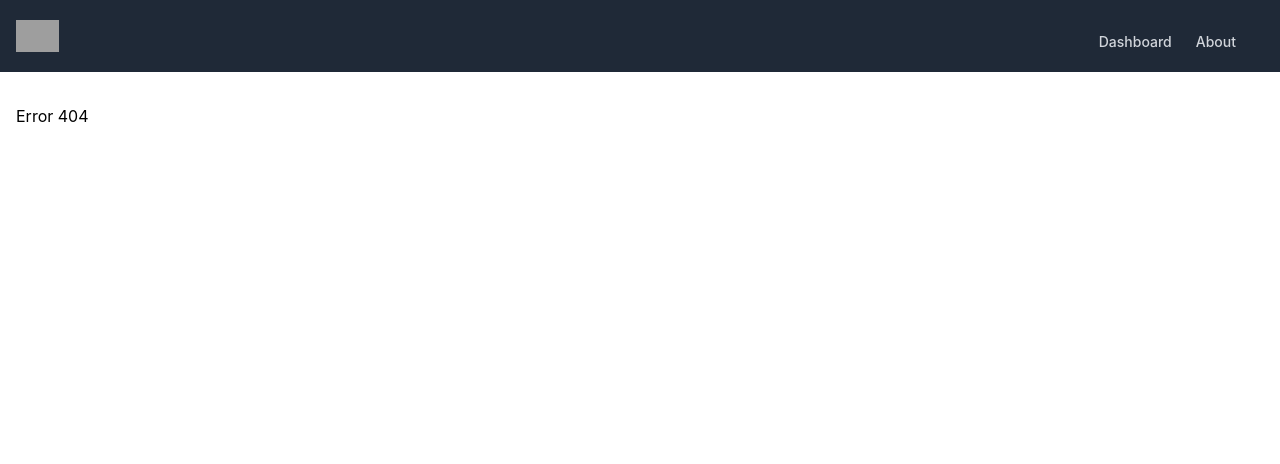
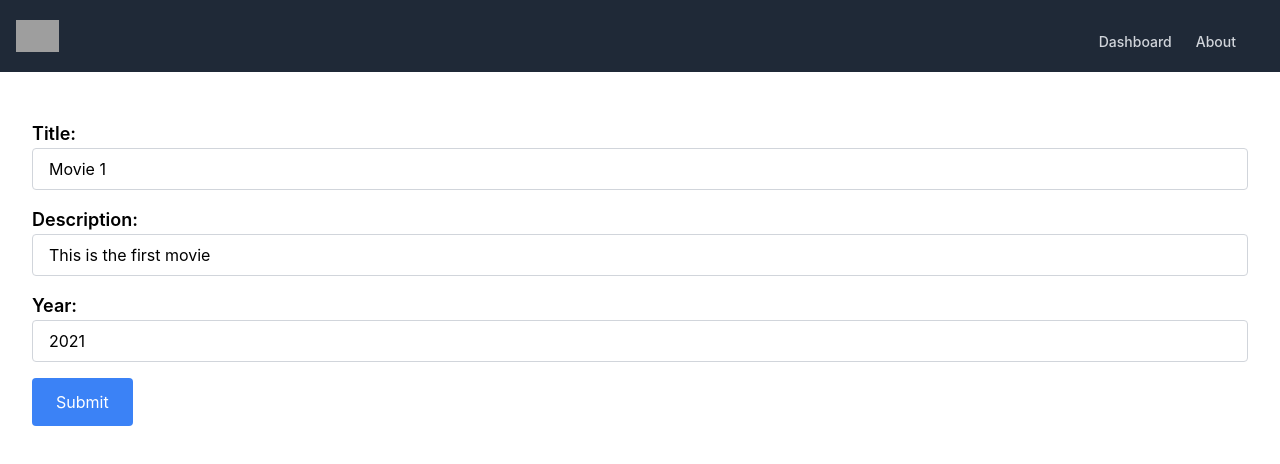
Before and after one commit to troias/react-playground, a React (Create React App) app: page /events/edit/1 in a window 1280 px wide. Before the commit this address had no page. Shown: the top 464 px of the page. Built offline with nearby package versions, Linux system fonts and the light colour scheme; grey boxes are pictures that could not be loaded.

Commit message:
added new hook

```diff
--- a/package.json
+++ b/package.json
@@ -6,6 +6,7 @@
     "@testing-library/jest-dom": "^5.16.5",
     "@testing-library/react": "^13.4.0",
     "@testing-library/user-event": "^13.5.0",
+    "formik": "^2.4.2",
     "react": "^18.2.0",
     "react-dom": "^18.2.0",
     "react-router-dom": "^6.12.1",
--- a/src/App.js
+++ b/src/App.js
@@ -5,8 +5,10 @@ import {
   RouterProvider,
   createRoutesFromElements,
   Route,
+  json,
   Link,
 } from "react-router-dom";
+import { Suspense } from "react";
 import Home from "./pages/home";
 import About from "./pages/about";
 import Layout from "./pages/layout";
@@ -14,6 +16,8 @@ import Error from "./pages/error";
 import ProductDetail from "./pages/productDetail";
 import Events from "./pages/events";
 import { eventList } from "./components/fakeApi/eventList";
+import EventDetail from "./pages/eventDetail";
+import EditItem from "./components/editItem";
 
 // const router = createBrowserRouter([
 //  {
@@ -35,28 +39,73 @@ const routeDefinitions = createRoutesFromElements(
     <Route path="/product/:id" element={<ProductDetail />} />
     <Route
       path="/events"
-      element={<Events />}
+      element={
+        <Suspense fallback={<Error />}>
+          <Events />
+        </Suspense>
+      }
       loader={async () => {
-        const data = await eventList();
-        console.log("data", data);
+        try {
+          const data = await eventList();
+          console.log("data", data);
 
-        // const res = new Response(
-        //   JSON.stringify({
-        //     data,
-        //   }),
-        //   {
-        //     status: 200,
-        //   }
-        // );
+          if (!data) {
+            throw json({ message: "Error" }, { status: 500 });
+          }
 
-        // data to json
+          return json(data, { status: 200 });
+        } catch (error) {
+          throw error;
+        }
+      }}
+    />
+    <Route
+      path="/events/:id"
+      element={<EventDetail />}
+      loader={async ({ params }) => {
+        try {
+          const data = await eventList();
 
-        // Loader logic for the Events route
-        // Perform any asynchronous operations here
-        // For example, fetching data from an API
-        // const response = await fetch("/api/events");
-        // const data = await response.json();
-        return data;
+          if (!data) {
+            throw json({ message: "Error" }, { status: 500 });
+          }
+
+          const event = data.find((event) => event.id === parseInt(params.id));
+
+          if (!event) {
+            throw json({ message: "Event not found" }, { status: 404 });
+          }
+
+          console.log("EventDetail data", event);
+          return json(event, { status: 200 });
+        } catch (error) {
+          throw error;
+        }
+      }}
+    />
+    <Route
+      path="/events/edit/:id"
+      id="edit"
+      element={<EditItem />}
+      loader={async ({ params }) => {
+        try {
+          const data = await eventList();
+
+          if (!data) {
+            throw json({ message: "Error" }, { status: 500 });
+          }
+
+          const event = data.find((event) => event.id === parseInt(params.id));
+
+          if (!event) {
+            throw json({ message: "Event not found" }, { status: 404 });
+          }
+
+          console.log("EventDetail data", event);
+          return json(event, { status: 200 });
+        } catch (error) {
+          throw error;
+        }
       }}
     />
     <Route path="*" element={<Error />} />
--- /dev/null
+++ b/src/components/editItem.js
@@ -0,0 +1,70 @@
+import React from "react";
+import { Formik, Form, Field } from "formik";
+import { useRouteLoaderData } from "react-router-dom";
+
+export default function EditItem() {
+  const data = useRouteLoaderData("edit");
+  console.log("useRouteLoaderData", data);
+  const { id, title, description, year } = data;
+  return (
+    <div className="container mx-auto p-4">
+      <Formik
+        initialValues={{
+          title: title,
+          description: description,
+          year: year,
+        }}
+        onSubmit={(values) => {
+          console.log(values);
+        }}
+      >
+        <Form className="space-y-4">
+          <div>
+            <label htmlFor="title" className="block text-lg font-semibold">
+              Title:
+            </label>
+            <Field
+              type="text"
+              id="title"
+              name="title"
+              className="border border-gray-300 rounded px-4 py-2 w-full focus:outline-none focus:border-blue-500"
+            />
+          </div>
+          <div>
+            <label
+              htmlFor="description"
+              className="block text-lg font-semibold"
+            >
+              Description:
+            </label>
+            <Field
+              type="text"
+              id="description"
+              name="description"
+              className="border border-gray-300 rounded px-4 py-2 w-full focus:outline-none focus:border-blue-500"
+            />
+          </div>
+          <div>
+            <label htmlFor="year" className="block text-lg font-semibold">
+              Year:
+            </label>
+            <Field
+              type="text"
+              id="year"
+              name="year"
+              className="border border-gray-300 rounded px-4 py-2 w-full focus:outline-none focus:border-blue-500"
+            />
+          </div>
+          <div>
+            <button
+              type="submit"
+              className="bg-blue-500 text-white px-6 py-3 rounded hover:bg-blue-600 focus:outline-none focus:bg-blue-600"
+            >
+              Submit
+            </button>
+          </div>
+        </Form>
+      </Formik>
+    </div>
+  );
+}
--- /dev/null
+++ b/src/components/eventItem.js
@@ -0,0 +1,17 @@
+import React from "react";
+import { useLoaderData, Link } from "react-router-dom";
+
+export default function EventItem() {
+  const data = useLoaderData();
+  const { id, title, description, year } = data;
+  return (
+    <div>
+      <h2>{title}</h2>
+      <p>{description}</p>
+      <p>{year}</p>
+      <Link to={`/events/edit/${id}`} params={{ id }}>
+        Edit
+      </Link>
+    </div>
+  );
+}
--- a/src/pages/error.js
+++ b/src/pages/error.js
@@ -1,10 +1,9 @@
-import React from 'react'
+import React from "react";
+import { useRouteError } from "react-router-dom";
 
-export default function error() {
-  return (
-    <div>
-        Error 404
+export default function Error() {
+  const error = useRouteError();
 
-    </div>
-  )
+  console.log("error", error);
+  return <div>Error 404</div>;
 }
--- /dev/null
+++ b/src/pages/eventDetail.js
@@ -0,0 +1,12 @@
+import React from "react";
+import { useParams } from "react-router-dom";
+import EventItem from "../components/eventItem";
+
+export default function EventDetail() {
+  return (
+    <div>
+      Event Detail
+      <EventItem />
+    </div>
+  );
+}
--- /dev/null
+++ b/src/pages/eventEdit.js
@@ -0,0 +1,29 @@
+import React from "react";
+
+export default function eventEdit() {
+  return (
+    <div>
+      {/* //Edit Event Form  */}
+      <form>
+        <label for="title">Title:</label>
+        <input type="text" id="title" name="title" value="Title" />
+        <br />
+        <br />
+        <label for="description">Description:</label>
+        <input
+          type="text"
+          id="description"
+          name="description"
+          value="Description"
+        />
+        <br />
+        <br />
+        <label for="year">Year:</label>
+        <input type="text" id="year" name="year" value="Year" />
+        <br />
+        <br />
+        <input type="submit" value="Submit" />
+      </form>
+    </div>
+  );
+}
--- a/src/pages/events.js
+++ b/src/pages/events.js
@@ -1,5 +1,5 @@
 import React, { useEffect, useState } from "react";
-import { useLoaderData, useNavigation } from "react-router-dom";
+import { useLoaderData, useNavigation, Link } from "react-router-dom";
 
 export default function Events() {
   const data = useLoaderData();
@@ -11,18 +11,17 @@ export default function Events() {
   //Loading spinnder
 
   // {navigation.state === "loading" && <Loading />}
-
   return (
     <div>
       <h1>Events</h1>
       <ul>
         {navigation.state === "loading" && <Loading />}
         {data.map((event) => (
-          <li key={event.id}>
+          <Link key={event.id} to={`/events/${event.id}`}>
             <h2>{event.title}</h2>
             <p>{event.description}</p>
             <p>{event.year}</p>
-          </li>
+          </Link>
         ))}
       </ul>
     </div>
```
Also changed, not shown: 1 other file (tests, documents, lock files or other folders).
